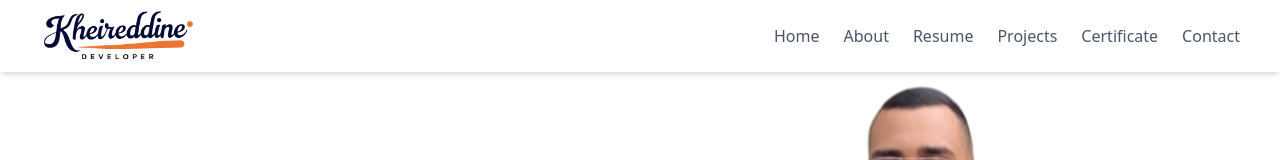
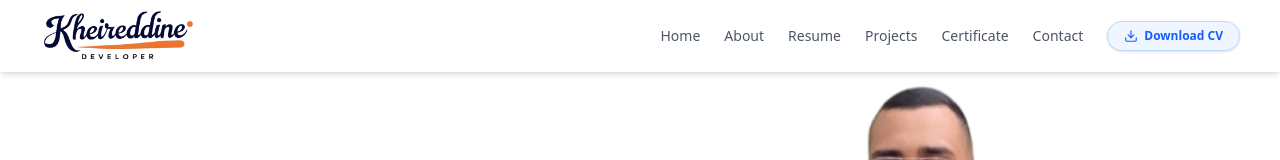
Before and after one commit to Khairodoudou/kheireddine-portfolio, a React (Vite) app: page / in a window 1280 px wide. Shown: the top 160 px of the page. Built offline with nearby package versions, Linux system fonts and the light colour scheme.

Commit message:
feat(navbar): add responsive Download CV button to desktop and mobile navbar

```diff
--- a/src/Components/Header.jsx
+++ b/src/Components/Header.jsx
@@ -1,8 +1,7 @@
-
+// src/Components/Header.jsx
 import logo from '../images/logo.png';
-
 import { useState } from 'react';
-import { Menu, X } from 'lucide-react'; // Icônes
+import { Menu, X, Download } from 'lucide-react';
 
 function Header() {
   const [isOpen, setIsOpen] = useState(false);
@@ -14,22 +13,47 @@ function Header() {
       <div className="max-w-7xl mx-auto px-4 sm:px-6 lg:px-8 flex justify-between items-center h-14">
         {/* Logo */}
         <div className="text-2xl font-bold text-gray-800">
-          <a href="/"><img className='w-40 bg-white' src={logo} alt='logo'  /></a>
+          <a href="/">
+            <img className="w-40 bg-white" src={logo} alt="logo" />
+          </a>
         </div>
 
         {/* Menu Desktop */}
-        <nav className="hidden md:flex space-x-6">
-          <a href="#Home" className="text-gray-600 hover:text-blue-500 transition">Home</a>
-          <a href="#About" className="text-gray-600 hover:text-blue-500 transition">About</a>
-          <a href="#Resume" className="text-gray-600 hover:text-blue-500 transition">Resume</a>
-          <a href="#Projects" className="text-gray-600 hover:text-blue-500 transition">Projects</a>
-          <a href="#Certificate" className="text-gray-600 hover:text-blue-500 transition">Certificate</a>
-          <a href="#Contact" className="text-gray-600 hover:text-blue-500 transition">Contact</a>
-        </nav>
+        <div className="hidden md:flex items-center space-x-6">
+          <nav className="flex space-x-6 font-medium text-sm">
+            <a href="#Home" className="text-gray-600 hover:text-blue-600 transition">Home</a>
+            <a href="#About" className="text-gray-600 hover:text-blue-600 transition">About</a>
+            <a href="#Resume" className="text-gray-600 hover:text-blue-600 transition">Resume</a>
+            <a href="#Projects" className="text-gray-600 hover:text-blue-600 transition">Projects</a>
+            <a href="#Certificate" className="text-gray-600 hover:text-blue-600 transition">Certificate</a>
+            <a href="#Contact" className="text-gray-600 hover:text-blue-600 transition">Contact</a>
+          </nav>
+
+          {/* Download CV CTA */}
+          <a
+            href="/kheireddine_debz_resume.pdf"
+            download="kheireddine_debz_resume.pdf"
+            className="inline-flex items-center gap-1.5 px-4 py-1.5 rounded-full text-xs font-semibold text-blue-600 bg-blue-50 border border-blue-200 hover:bg-blue-600 hover:text-white transition-all duration-200 shadow-sm hover:shadow"
+            title="Download CV (PDF)"
+          >
+            <Download className="w-3.5 h-3.5" />
+            <span>Download CV</span>
+          </a>
+        </div>
 
         {/* Bouton Menu Mobile */}
-        <div className="md:hidden">
-          <button onClick={toggleMenu}>
+        <div className="md:hidden flex items-center gap-3">
+          <a
+            href="/kheireddine_debz_resume.pdf"
+            download="kheireddine_debz_resume.pdf"
+            className="inline-flex items-center gap-1 px-3 py-1 rounded-full text-xs font-semibold text-blue-600 bg-blue-50 border border-blue-200"
+            title="Download CV"
+          >
+            <Download className="w-3 h-3" />
+            <span>CV</span>
+          </a>
+
+          <button onClick={toggleMenu} aria-label="Toggle Navigation">
             {isOpen ? (
               <X className="w-6 h-6 text-black" />
             ) : (
@@ -48,6 +72,18 @@ function Header() {
           <a href="#Projects" onClick={() => setIsOpen(false)} className="block py-1 text-gray-600 hover:text-blue-500">Projects</a>
           <a href="#Certificate" onClick={() => setIsOpen(false)} className="block py-1 text-gray-600 hover:text-blue-500">Certificate</a>
           <a href="#Contact" onClick={() => setIsOpen(false)} className="block py-1 text-gray-600 hover:text-blue-500">Contact</a>
+
+          <div className="pt-2 border-t border-gray-100">
+            <a
+              href="/kheireddine_debz_resume.pdf"
+              download="kheireddine_debz_resume.pdf"
+              onClick={() => setIsOpen(false)}
+              className="flex items-center justify-center gap-2 w-full py-2 px-4 rounded-lg text-sm font-semibold text-white bg-blue-600 hover:bg-blue-700 transition"
+            >
+              <Download className="w-4 h-4" />
+              <span>Download CV</span>
+            </a>
+          </div>
         </div>
       )}
     </header>
```
